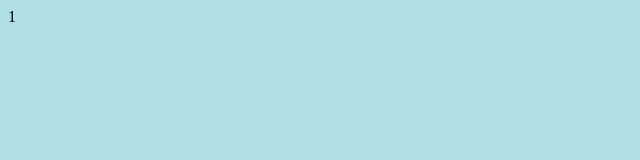
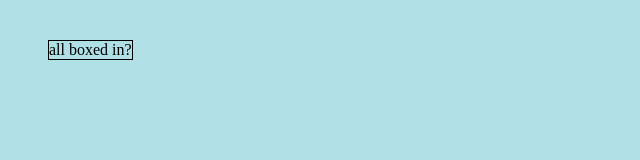
Before and after one commit to coreyfeder/ps_2024-01-28_css, a plain HTML site: page box/index.html in a window 1280 px wide. Shown: the whole page, without its empty margins (0-640 px from the left). Drawn offline with Linux system fonts and the light colour scheme.

Commit message:
style changes

```diff
--- a/box/index.html
+++ b/box/index.html
@@ -7,6 +7,6 @@
     <title>Document</title>
 </head>
 <body>
-    <div>1</div>
+    <div id="box">all boxed in?</div>
 </body>
 </html>
--- a/box/style.css
+++ b/box/style.css
@@ -1,3 +1,11 @@
 body {
     background-color: powderblue;
 }
+
+#box {
+    border: 1px solid black;
+    padding: 0px;
+    margin: 40px;
+    width: min-content;
+    text-wrap: nowrap;
+}
```
